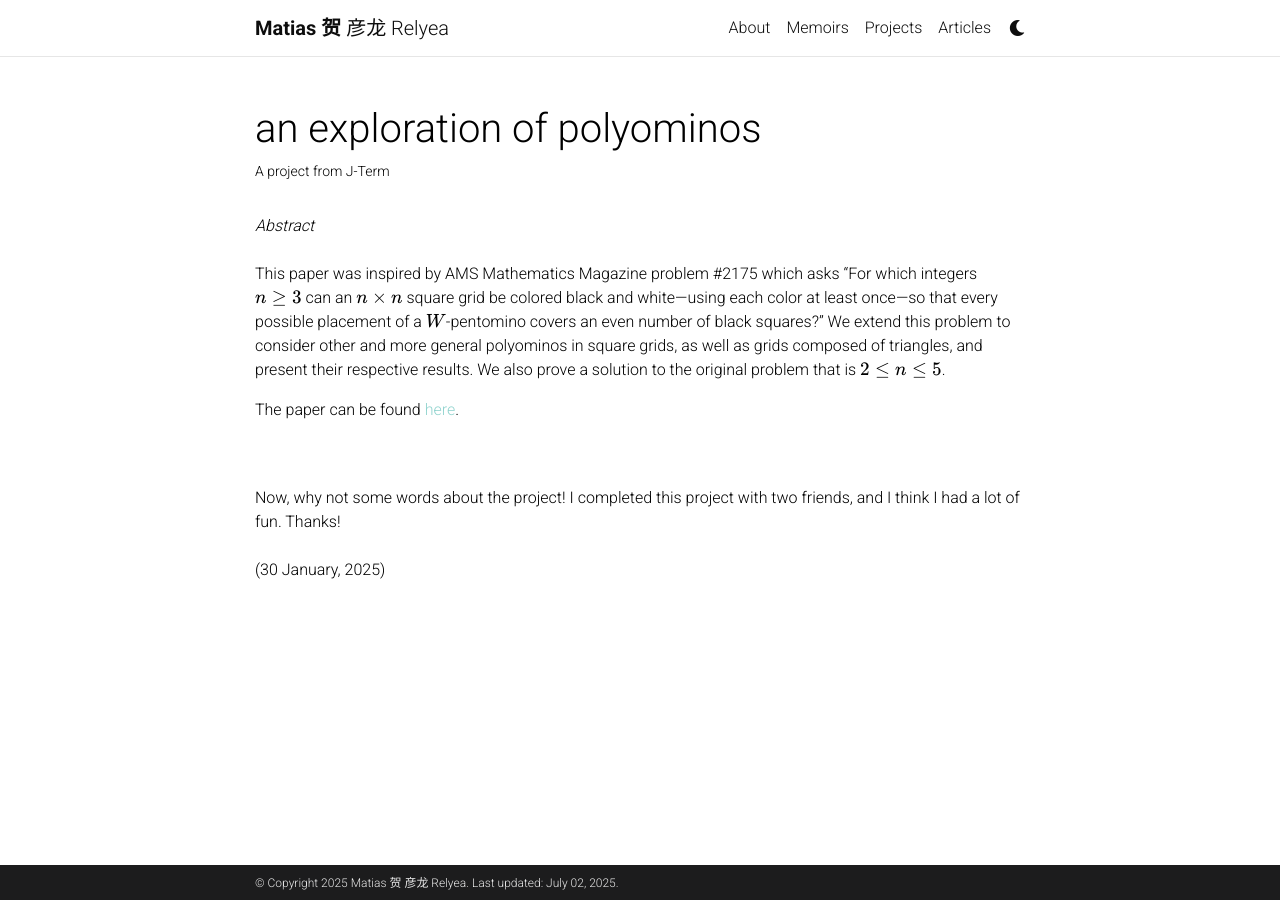
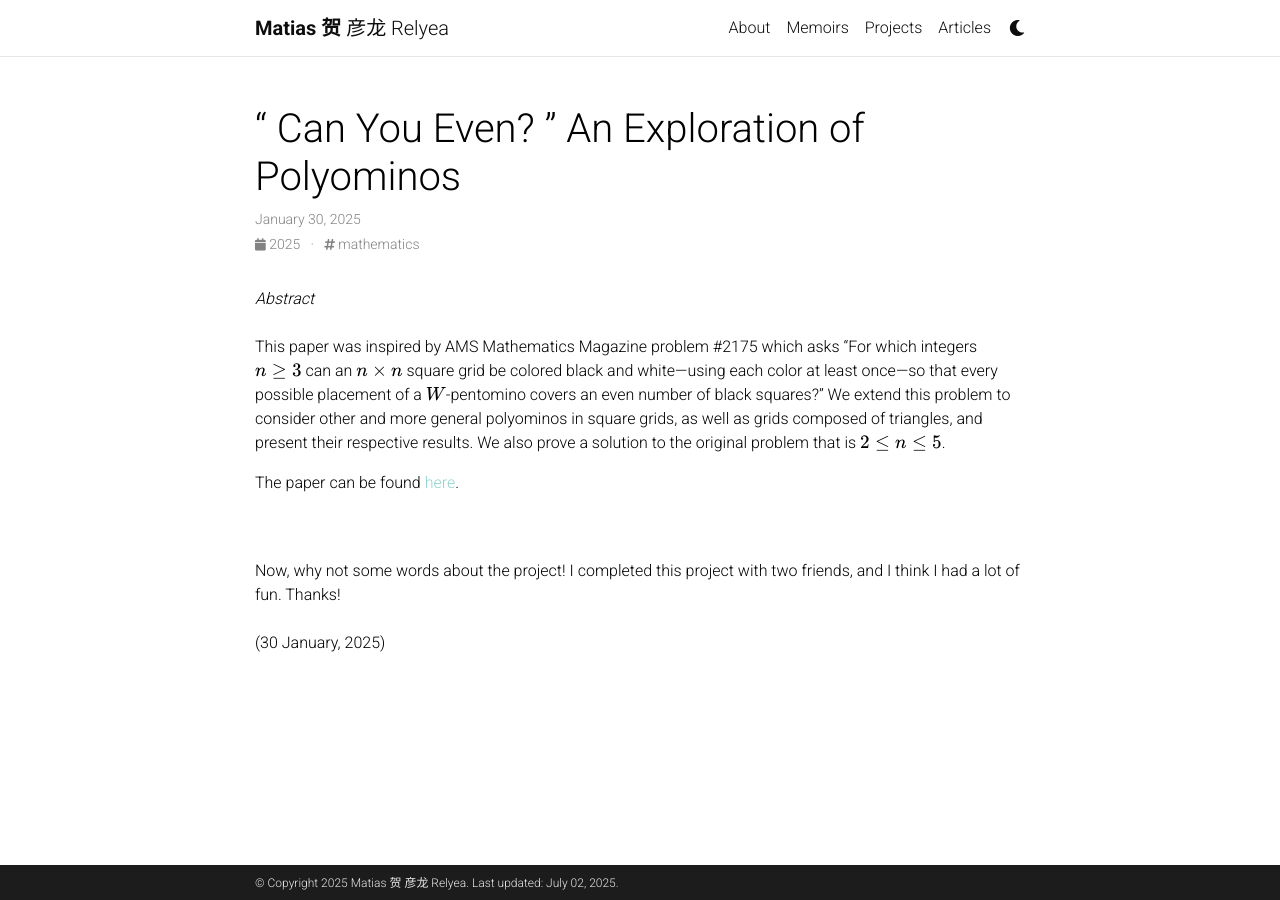
Before and after one commit to Quadcryo/quadcryo, a Jekyll site: the page built from _posts/2025-01-30-polyominos project.md, in a window 1280 px wide. Built offline with Jekyll 4.4.1, drawn with Linux system fonts in a browser that asks for light colours; full-size pictures stand in for the smaller copies a plugin makes; comment, search, counter and statistics services are not loaded; a style sheet for code colours, icons or effects is not loaded.

Commit message:
let's see if there are any issues

```diff
--- a/_projects/polyominos project.md
+++ b/_posts/2025-01-30-polyominos project.md
@@ -1,13 +1,12 @@
 ---
-layout: page
-title: an exploration of polyominos
-description: A project from J-Term
-img: assets/img/polyominos.png
-importance: 11
-category: polyominos research project (C)
+layout: post
+title:  <q> Can You Even? </q> An Exploration of Polyominos
+date:   2025-01-30 00:00-00
+description: A project from J-term
+tags: mathematics
 ---
 
-<i>Abstract </i>
+<i> Abstract </i>
 <br>
 <br>
 This paper was inspired by AMS Mathematics Magazine problem #2175 which asks "For which integers $$n\geq 3$$ can an $$n\times n$$ square grid be colored black and white—using each color at least once—so that every possible placement of a $$W$$-pentomino covers an even number of black squares?" We extend this problem to consider other and more general polyominos in square grids, as well as grids composed of triangles, and present their respective results. We also prove a solution to the original problem that is $$2\leq n\leq 5$$.
```
Also changed, not shown: _bibliography/papers.bib (+15 -3 lines), assets/img/publication_preview/polyominos.png (renamed from assets/img/polyominos.png), 2 other files.
